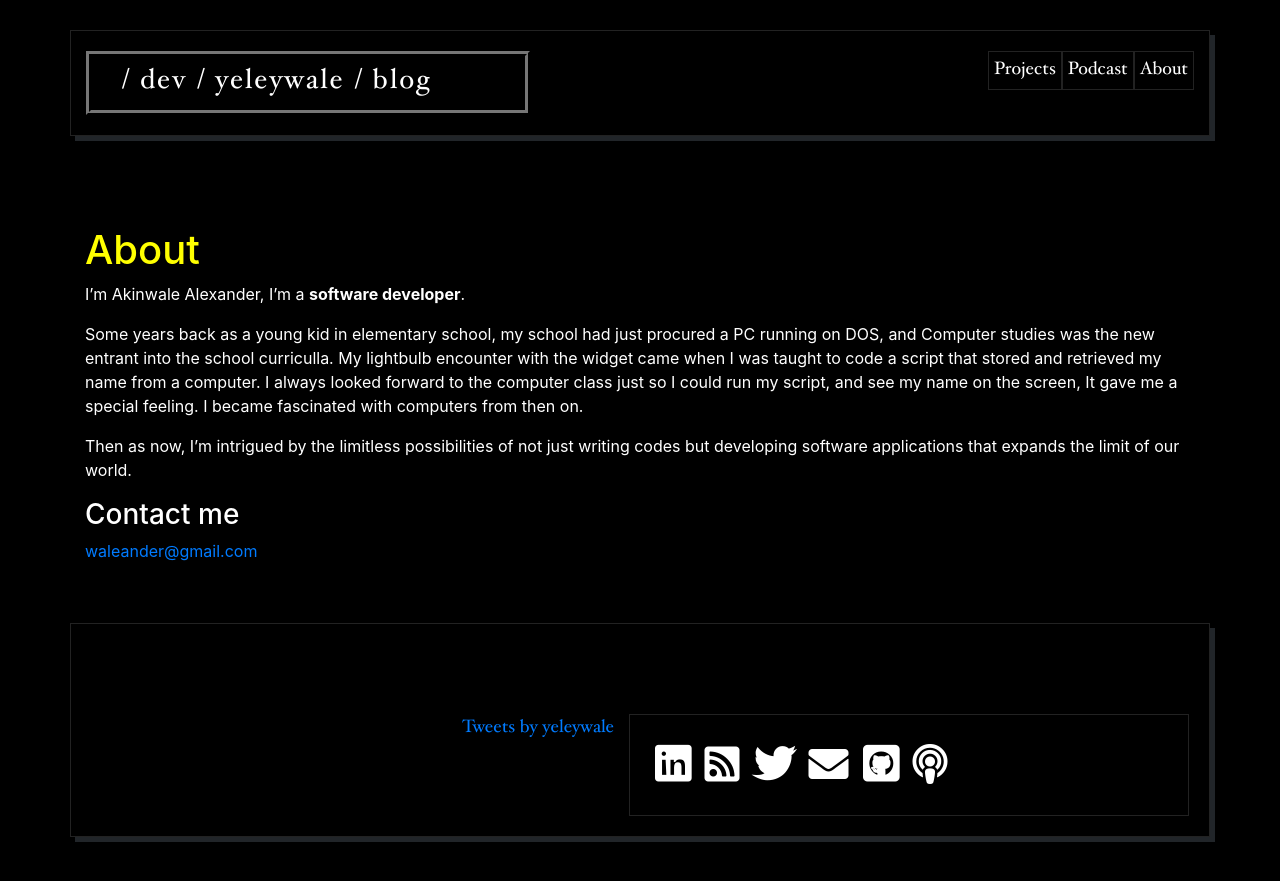
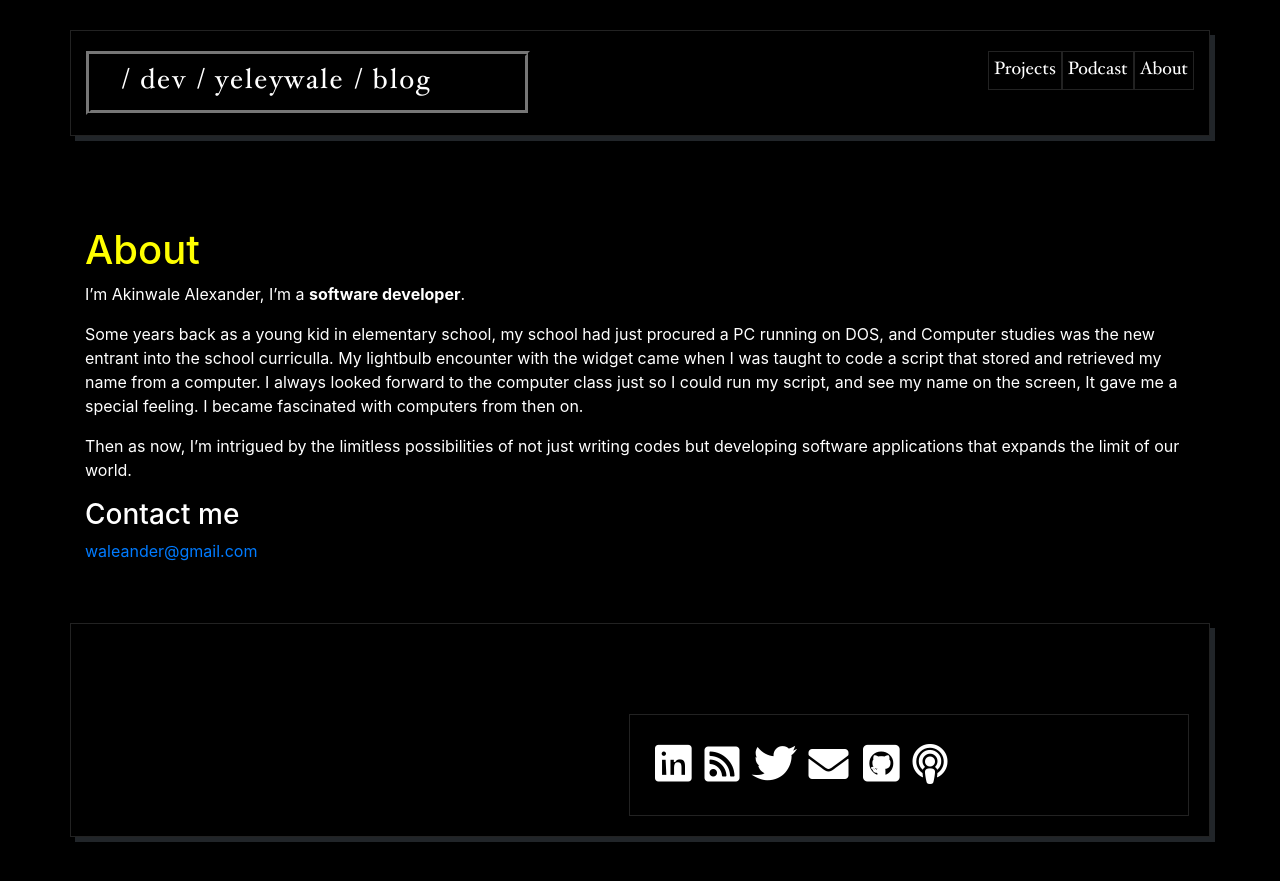
Before and after one commit to yeleywale/yeleywale.github.io, a Jekyll site: the page built from about.md, in a window 1280 px wide. Shown: the top 881 px of the page. Built offline with Jekyll 4.4.1, drawn with Linux system fonts in a browser that asks for light colours; nearby versions of some CDN libraries; comment, search, counter and statistics services are not loaded.

Commit message:
Remove twitter feeds

```diff
--- a/_layouts/default.html
+++ b/_layouts/default.html
@@ -32,9 +32,9 @@
 
             <div class="row">
                 <div class="site-info col-5">
-                    <h1 class="site-name"><a href="{{ site.baseurl }} /">
-                            {{" / dev / " | append: site.name | append: " / blog "}}
-                        </a> </h1>
+                    <h1 class="site-name"><a  href="{{ site.baseurl }} /">
+                        {{" / dev / " | append: site.name | append: " / blog "}}
+                    </a> </h1>
                     <!-- <p class="site-description">{{ site.description }}</p> -->
                 </div>
 
@@ -46,11 +46,11 @@
         </header>
     </div>
     </div>
-    <div id="main" role="main" class="container-fluid">
+      <div id="main" role="main" class="container-fluid">
         {{ content }}
     </div>
 
-    <div class="container outer-footer">
+    <div class="container outer-footer" >
 
         <footer class="footer container-fluid">
             <div>
@@ -58,12 +58,10 @@
             </div>
             <div class="row">
                 <div class="col">
-                    <span class="footer-about">
-                        <a class="twitter-timeline" data-height="400" data-theme="dark"
-                            href="https://twitter.com/yeleywale?ref_src=twsrc%5Etfw">Tweets by yeleywale</a>
-                        <script async src="https://platform.twitter.com/widgets.js" charset="utf-8"></script>
-                        <script async src="https://platform.twitter.com/widgets.js" charset="utf-8"></script>
-                    </span>
+                    <!-- <span class="footer-about">
+              Hi<i class="fas fa-exclamation"></i> I'm <strong>Akinwale Awoyele</strong>, a computer programmer and journeyman software engineer living in <a href="https://en.wikipedia.org/wiki/Lagos_State">Lagos</a> <i class="fas fa-heart"></i>, Nigeria. I code for fun and profit. I'm also likely to be caught touring the great
+               continent of Africa, whether rappeling across canyons in <a href="https://en.wikipedia.org/wiki/Cape_Town">Cape Town</a> or searching through the ancient ruins in <a href="">Timbuktu</a>.
+            </span> -->
                 </div>
                 {% include svg-icons.html %}
             </div>
```
